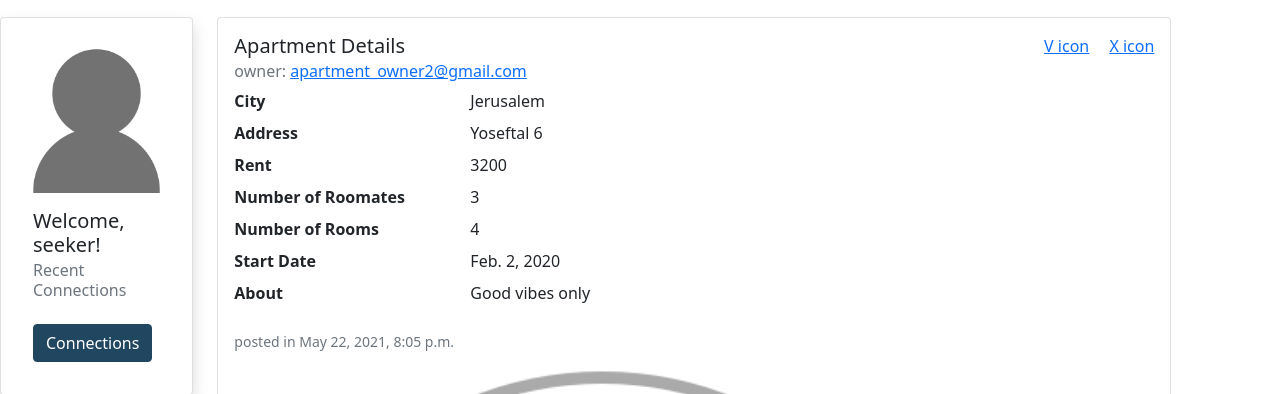
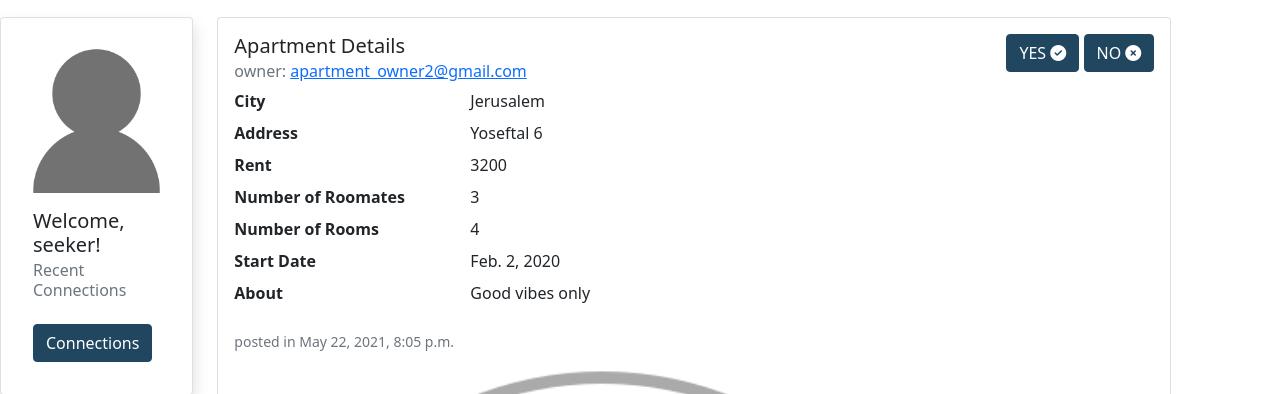
Before and after one commit to redhat-beyond/roo.me, a Django app: page /apartments/4/details in a window 1280 px wide. Shown: the part 63-457 px from the top of the page. Run offline with Django 3.2, Linux system fonts and the light colour scheme; a user stored in the database is signed in; data comes from the database, SQL or seed files in the repository; some libraries are stand-ins or nearby versions.

Commit message:
added buttons on apartment detail page

```diff
--- a/apartments/templates/apartments/apartment-details.html
+++ b/apartments/templates/apartments/apartment-details.html
@@ -12,8 +12,8 @@
                 {% if request.user == apartment.owner %}
                 <a href="{% url 'apartment-update' %}" class="btn btn-primary">Update</a>
                 {% elif apartment.is_relevant %}
-                <a href="/contacts/add/{{apartment.pk}}" class="card-link">V icon</a>
-                <a href="/contacts/decline/{{apartment.pk}}" class="card-link">X icon</a>
+                    <a href="/contacts/add/{{apartment.pk}}" class="btn btn-primary">YES <i class="fas fa-check-circle"></i></a>
+                    <a href="/contacts/decline/{{apartment.pk}}" class="btn btn-primary">NO <i class="fas fa-times-circle"></i></a>
                 {% endif %}
 
                 {% if not apartment.is_relevant %}
```
